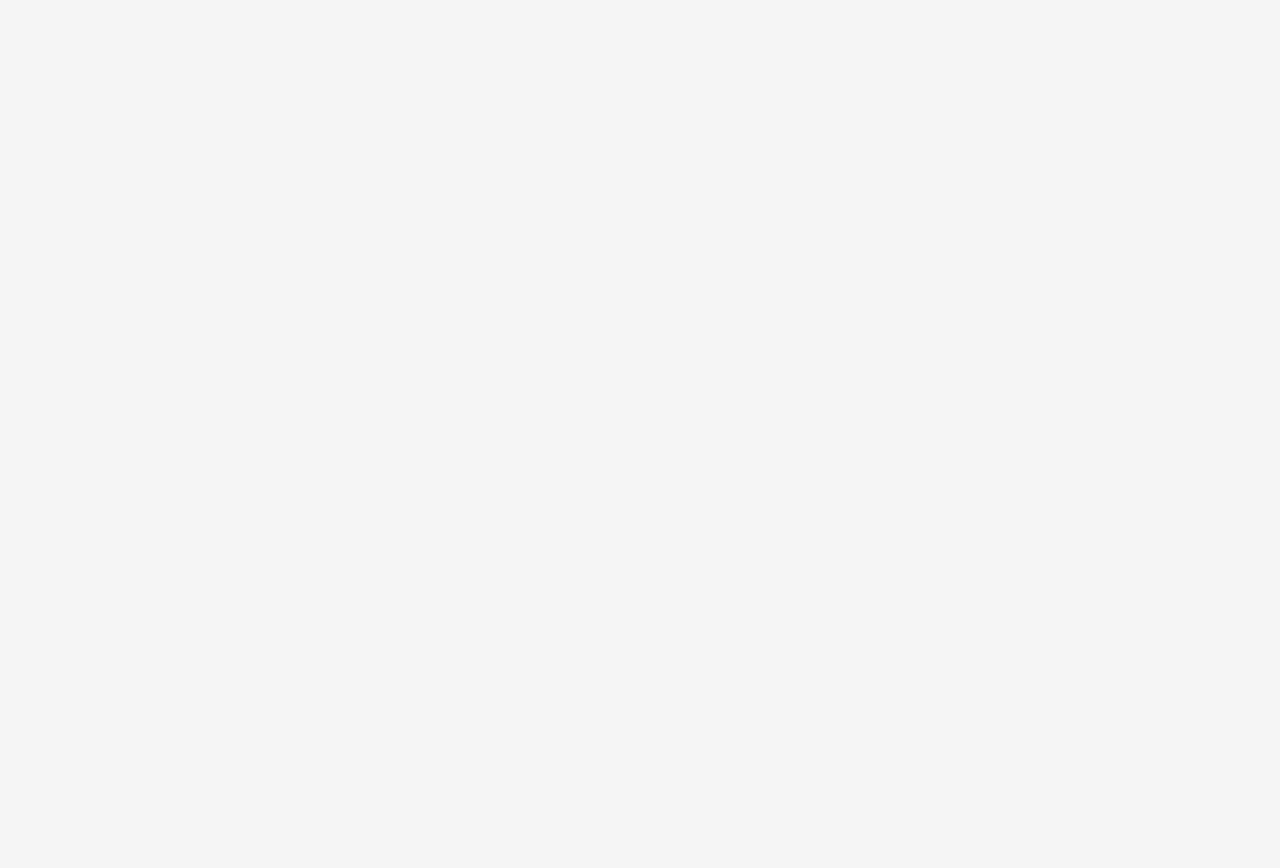
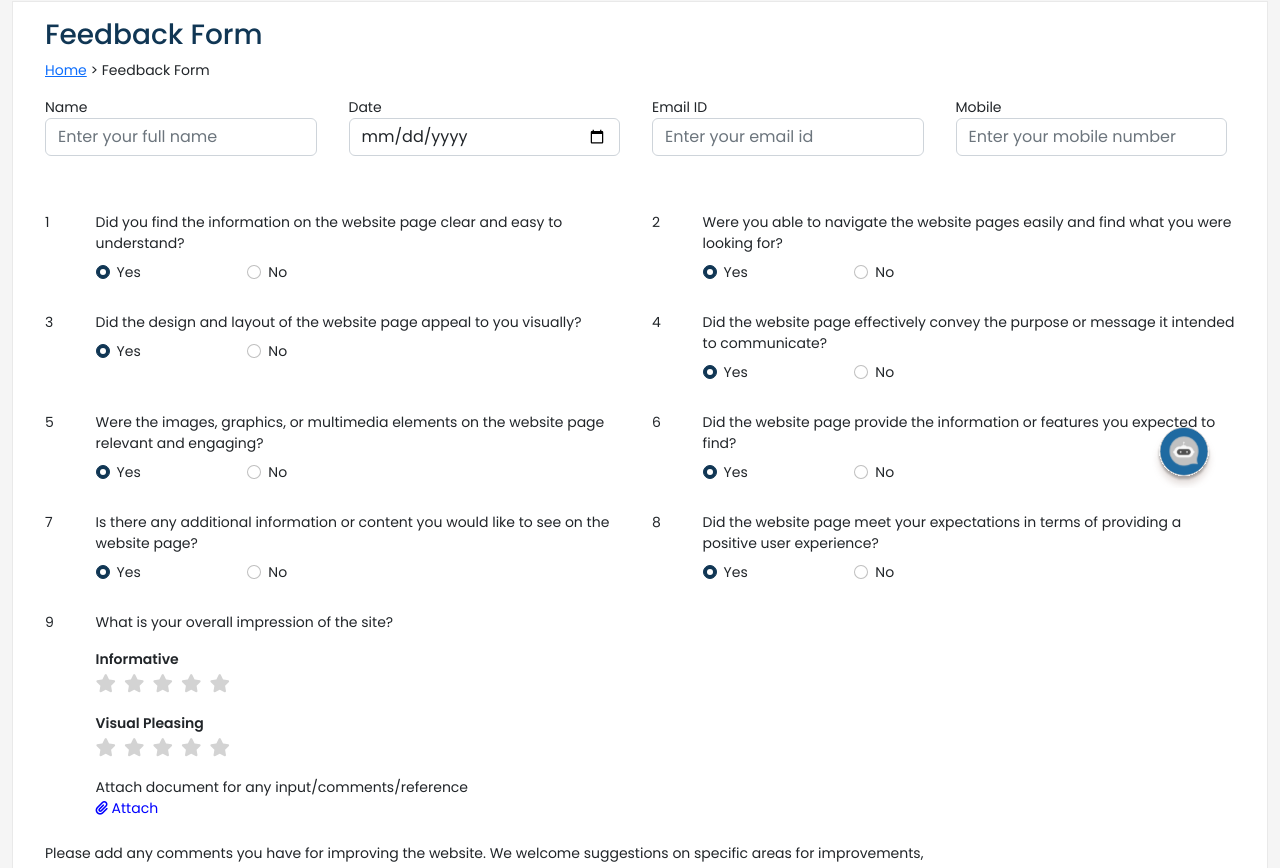
Before and after one commit to arvind-aurionpro/supremecourt, a React (Create React App) app: page /feedBack in a window 1280 px wide. Before the commit this address had no page. Shown: the part 232-1100 px from the top of the page. Before the commit the page ends 800 px from the top, so only its background shows below. Built offline with nearby package versions, Linux system fonts and the light colour scheme.

Commit message:
feedback form added

```diff
--- /dev/null
+++ b/src/components/InputField/InputField.js
@@ -0,0 +1,24 @@
+const InputField = (props) => {
+  const { type, placeholder, label } = props;
+  return (
+    <>
+      {/* <div>
+            <label>{label}</label>
+            <input type={type} placeholder={placeholder}/>
+        </div> */}
+      <div className="form-group pe-2" >
+        <label for="exampleInputEmail1">{label}</label>
+        <input
+          type={type}
+          className="form-control"
+          id=""
+
+          placeholder={placeholder}
+        />
+
+      </div>
+    </>
+  );
+};
+
+export default InputField;
--- /dev/null
+++ b/src/components/radioButton/RadioButton.js
@@ -0,0 +1,41 @@
+const RadioButton = (props) => {
+  const { className, rowsData } = props;
+  return (
+    <>
+      {rowsData.map((data, index) => {
+        return (
+          <div className={className}>
+            <div className="row">
+              <div className="col-1">{index + 1}</div>
+              <div className="col-11">{data.label}</div>
+              <div className="col-1">{''}</div>
+              {data.radio.map((currentRadio, radioIndex) => {
+                return (
+                  <div className="col-3 py-2">
+                    <div className="form-check">
+                      <input
+                        className="form-check-input"
+                        type="radio"
+                        name={"radio" + index}
+                        id={"radio" + index + "" + radioIndex}
+                        defaultChecked = {currentRadio.checked}
+                      />
+                      <label
+                        className="form-check-label"
+                        for={"radio" + index + "" + radioIndex}
+                      >
+                        {currentRadio.label}
+                      </label>
+                    </div>
+                  </div>
+                );
+              })}
+            </div>
+          </div>
+        )
+      })}
+    </>
+  );
+};
+
+export default RadioButton;
--- a/src/components/router/MainRouter.js
+++ b/src/components/router/MainRouter.js
@@ -11,6 +11,7 @@ import Dashboard from '../../pages/Dashboard/Dashboard';
 import JudgeProfile from '../../pages/Judge_profile/JudgeProfile'
 import AccessbilityStatement from '../../pages/Accessbility_statement/AccessbilityStatement';
 import CopyrightPolicy from '../../pages/Copyright_policy/CopyrightPolicy';
+import FeedBack from '../../pages/Feedback/Feedback';
 const MainRouter = () =>{
 
     return(
@@ -27,6 +28,7 @@ const MainRouter = () =>{
           <Route exact path="/JudgeProfile1" element={<JudgeProfile />}/>
           <Route exact path="/accessbilityStatement" element={<AccessbilityStatement />}/>
           <Route exact path="/copyrightPolicy" element={<CopyrightPolicy />}/>
+          <Route exact path="/feedBack" element={<FeedBack />}/>
         </Routes>
 
         </>
--- /dev/null
+++ b/src/components/textarea/TextArea.js
@@ -0,0 +1,15 @@
+const TextArea = (props)=>{
+    const {label} = props
+
+    return(
+        <>
+
+        <div class="form-group">
+    <label for="textarea">{label}</label>
+    <textarea class="form-control mt-2" id="textarea" rows="3"></textarea>
+  </div>
+        </>
+    )
+}
+
+export default TextArea;
--- /dev/null
+++ b/src/pages/Feedback/Feedback.js
@@ -0,0 +1,192 @@
+import BasePage from "../../components/basepage/BasePage";
+import { Link } from "react-router-dom";
+import { useEffect } from "react";
+import { setwebTitle } from "../../utils/functions";
+import InputField from "../../components/InputField/InputField";
+import RadioButton from "../../components/radioButton/RadioButton";
+import TextArea from "../../components/textarea/TextArea";
+const Feedback = () => {
+  useEffect(() => {
+    setwebTitle("Feedback");
+  }, []);
+
+  const rowsData = [
+    {
+      label:
+        "Did you find the information on the website page clear and easy to understand?",
+      radio: [
+        { label: "Yes", checked: true },
+        { label: "No", checked: false },
+      ],
+    },
+    {
+      label:
+        "Were you able to navigate the website pages easily and find what you were looking for?",
+      radio: [
+        { label: "Yes", checked: true },
+        { label: "No", checked: false },
+      ],
+    },
+    {
+      label:
+        "Did the design and layout of the website page appeal to you visually?",
+      radio: [
+        { label: "Yes", checked: true },
+        { label: "No", checked: false },
+      ],
+    },
+    {
+      label:
+        "Did the website page effectively convey the purpose or message it intended to communicate?",
+      radio: [
+        { label: "Yes", checked: true },
+        { label: "No", checked: false },
+      ],
+    },
+    {
+      label:
+        "Were the images, graphics, or multimedia elements on the website page relevant and engaging?",
+      radio: [
+        { label: "Yes", checked: true },
+        { label: "No", checked: false },
+      ],
+    },
+    {
+      label:
+        "Did the website page provide the information or features you expected to find?",
+      radio: [
+        { label: "Yes", checked: true },
+        { label: "No", checked: false },
+      ],
+    },
+    {
+      label:
+        "Is there any additional information or content you would like to see on the website page?",
+      radio: [
+        { label: "Yes", checked: true },
+        { label: "No", checked: false },
+      ],
+    },
+    {
+      label:
+        "Did the website page meet your expectations in terms of providing a positive user experience?",
+      radio: [
+        { label: "Yes", checked: true },
+        { label: "No", checked: false },
+      ],
+    },
+  ];
+
+  return (
+    <>
+      <BasePage active_nav={''}>
+        <main className="my-3">
+          <div className="container-fluid">
+            <div className="row">
+              <div className="col-12">
+                <div className="right-panel">
+                  <h3 className="common_text_color">Feedback Form</h3>
+                  <p>
+                    <span>
+                      <Link to="/">Home</Link>
+                    </span>{" "}
+                    {">"} Feedback Form
+                  </p>
+
+                  <div className="row">
+                    <div className="col-sm-3">
+                      <InputField
+                        type="text"
+                        placeholder="Enter your full name"
+                        label="Name"
+                      />
+                    </div>
+                    <div className="col-sm-3">
+                      <InputField type="date" placeholder="" label="Date" />
+                    </div>
+                    <div className="col-sm-3">
+                      <InputField
+                        type="email"
+                        placeholder="Enter your email id"
+                        label="Email ID"
+                      />
+                    </div>
+                    <div className="col-sm-3">
+                      <InputField
+                        type="number"
+                        placeholder="Enter your mobile number"
+                        label="Mobile"
+                      />
+                    </div>
+                  </div>
+
+                  <div className="row mt-5">
+                    <RadioButton
+                      className={"col-sm-6 py-2"}
+                      rowsData={rowsData}
+                    />
+                  </div>
+
+                  <div className="row">
+                    <div className="col-sm-6 py-2">
+                      <div className="row">
+                        <div className="col-1">{"9"}</div>
+                        <div className="col-11">
+                          {" "}
+                          What is your overall impression of the site?
+                        </div>
+
+                        <div className="col-1 pt-3"></div>
+                        <div className="col-11 pt-3">
+                          <b>Informative </b>
+
+                          <div class="ratings">
+                            <i class="fa fa-star rating-color pe-2 star"></i>
+                            <i class="fa fa-star rating-color pe-2 star"></i>
+                            <i class="fa fa-star rating-color pe-2 star"></i>
+                            <i class="fa fa-star rating-color pe-2 star"></i>
+                            <i class="fa fa-star star"></i>
+                          </div>
+
+                          <div className="pt-3">
+                            <b className="">Visual Pleasing </b>
+                            <div class="ratings">
+                              <i class="fa fa-star rating-color pe-2 star"></i>
+                              <i class="fa fa-star rating-color pe-2 star"></i>
+                              <i class="fa fa-star rating-color pe-2 star"></i>
+                              <i class="fa fa-star rating-color pe-2 star"></i>
+                              <i class="fa fa-star star"></i>
+                            </div>
+                          </div>
+
+                          <div className="mt-3">
+                            Attach document for any input/comments/reference
+                            <div className="attach_file">
+                              <i class="fa fa-paperclip" aria-hidden="true"></i>{" "}
+                              Attach{" "}
+                            </div>
+                          </div>
+                        </div>
+                      </div>
+                    </div>
+                    <div className="col-sm-6"></div>
+
+                    <div className="col-sm-9 more_information mt-3">
+                      <TextArea label="Please add any comments you have for improving the website. We welcome suggestions on specific areas for improvements, features you would like to see added to the site, and examples of what you consider good websites." />
+                    </div>
+
+                    <div className="col-sm-12 mt-3">
+                      <button className="btn submit w-25">Submit</button>
+                    </div>
+
+                  </div>
+                </div>
+              </div>
+            </div>
+          </div>
+        </main>
+      </BasePage>
+    </>
+  );
+};
+export default Feedback;
--- a/src/styles/mainstyle.css
+++ b/src/styles/mainstyle.css
@@ -652,3 +652,24 @@ color: white;
   margin-left: 1%;
   padding: 5px;
 }
+
+.ratings{
+  font-size: 1.3em;
+  color: lightgrey;
+}
+.star{
+  cursor: pointer;
+}
+.attach_file{
+  color: blue;
+  cursor: pointer;
+}
+.submit{
+  background-color:rgb(31,106,161);
+  color:white;
+}
+
+.submit:hover{
+  background-color: rgb(31,106,161);
+  color:white;
+}
```
